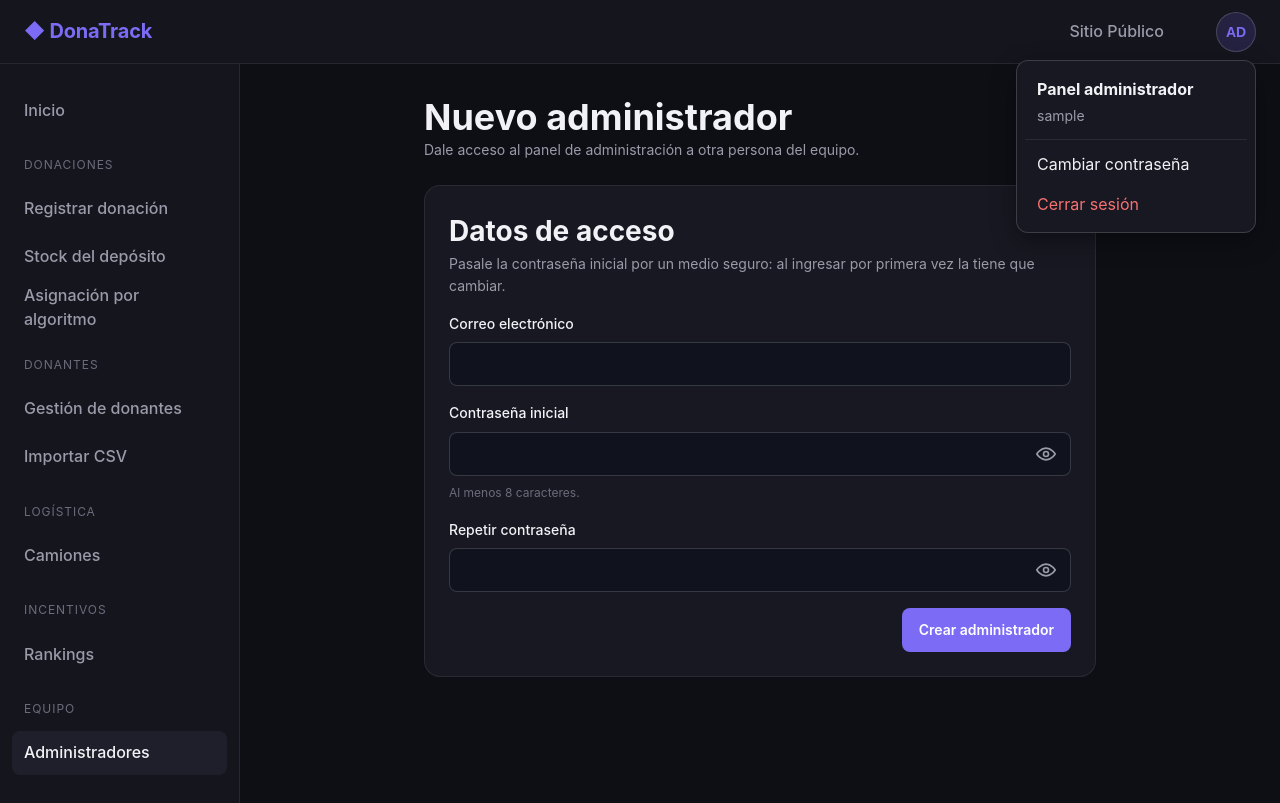
After one commit to niclnt/donatrack-frontend, a Spring Boot app: page /admin/administradores in a window 1280 px wide, after a click on "AD". The commit adds this page. Run offline with Spring Boot 4, Linux system fonts and the light colour scheme; the visitor is signed in with stand-in values (Sample User, id 1); some of the project's set-up classes (security, data sources, template engines, error pages and the like) are left out, and stand-ins take their place; some libraries are stand-ins or nearby versions.

Commit message:
admin puede crear a otro admin, cambio el panel de perfil, agrego campo para que al cargar la donacion se pueda poner una foto opcional

```diff
--- a/src/main/java/ar/edu/utn/frba/ddsi/donatrack_frontend/controllers/AdminController.java
+++ b/src/main/java/ar/edu/utn/frba/ddsi/donatrack_frontend/controllers/AdminController.java
@@ -17,6 +17,9 @@ import ar.edu.utn.frba.ddsi.donatrack_frontend.services.internal.WebApiCallerSer
 import org.springframework.beans.factory.annotation.Value;
 import org.springframework.core.io.ByteArrayResource;
 import org.springframework.format.annotation.DateTimeFormat;
+import org.springframework.http.HttpEntity;
+import org.springframework.http.HttpHeaders;
+import org.springframework.http.MediaType;
 import org.springframework.security.core.Authentication;
 import org.springframework.stereotype.Controller;
 import org.springframework.ui.Model;
@@ -251,6 +254,8 @@ public class AdminController {
             @RequestParam String descripcion,
             @RequestParam String responsable,
             @RequestParam MultiValueMap<String, String> params,
+            // Un input por bien (vacio si no se adjunto foto): la posicion indica a que bien corresponde
+            @RequestParam(value = "fotoBien", required = false) List<MultipartFile> fotosBienes,
             Authentication authentication,
             Model model) {
 
@@ -274,7 +279,16 @@ public class AdminController {
         String backendUrl = donacionesServiceUrl + "/donaciones-service/donaciones/donantes/" + donanteId;
 
         try {
-            webApiCallerService.post(backendUrl, request, String.class);
+            MultiValueMap<String, Object> partesFotos = partesDeFotos(fotosBienes);
+            if (partesFotos.isEmpty()) {
+                webApiCallerService.post(backendUrl, request, String.class);
+            } else {
+                // Con fotos: multipart con la donacion en JSON y una parte "foto-{i}" por bien
+                HttpHeaders json = new HttpHeaders();
+                json.setContentType(MediaType.APPLICATION_JSON);
+                partesFotos.add("donacion", new HttpEntity<>(request, json));
+                webApiCallerService.postMultipart(backendUrl, partesFotos, String.class);
+            }
             model.addAttribute("exito", "Donación registrada correctamente en depósito (" + bienes.size() + " bien(es)).");
         } catch (ApiException e) {
             // Validacion del back: no se registro nada; se listan los campos con error
@@ -286,6 +300,27 @@ public class AdminController {
 
         cargarCategorias(model);
         return "admin/registrar-donacion";
+    }
+
+    // Cada foto viaja con su nombre y Content-Type; donaciones la guarda en el almacenamiento de imagenes
+    private static MultiValueMap<String, Object> partesDeFotos(List<MultipartFile> fotos) throws IOException {
+        MultiValueMap<String, Object> partes = new LinkedMultiValueMap<>();
+        if (fotos == null) return partes;
+        for (int i = 0; i < fotos.size(); i++) {
+            MultipartFile foto = fotos.get(i);
+            if (foto == null || foto.isEmpty()) continue;
+            HttpHeaders encabezado = new HttpHeaders();
+            encabezado.setContentType(foto.getContentType() != null
+                    ? MediaType.parseMediaType(foto.getContentType()) : MediaType.APPLICATION_OCTET_STREAM);
+            String nombre = foto.getOriginalFilename();
+            partes.add("foto-" + i, new HttpEntity<>(new ByteArrayResource(foto.getBytes()) {
+                @Override
+                public String getFilename() {
+                    return nombre;
+                }
+            }, encabezado));
+        }
+        return partes;
     }
 
     private List<BienDTO> armarBienes(MultiValueMap<String, String> params) {
@@ -658,6 +693,47 @@ public class AdminController {
         return "admin/rankings";
     }
 
+    // --- ALTA DE ADMINISTRADORES ---
+
+    @GetMapping("/admin/administradores")
+    public String mostrarAltaAdministrador() {
+        return "admin/administradores";
+    }
+
+    // Auth solo deja crear el rol ADMIN si quien llama es admin: se usa el token de la sesion.
+    // La contraseña queda como inicial y el nuevo admin la tiene que cambiar al entrar.
+    @PostMapping("/admin/administradores")
+    public String crearAdministrador(
+            @RequestParam String mail,
+            @RequestParam String password,
+            @RequestParam String confirmacion,
+            RedirectAttributes redirect) {
+
+        String mailNormalizado = mail == null ? "" : mail.trim();
+        String error = null;
+        if (mailNormalizado.isEmpty() || password == null || password.isBlank()) {
+            error = "Completá el correo y la contraseña inicial.";
+        } else if (password.length() < 8) {
+            error = "La contraseña inicial debe tener al menos 8 caracteres.";
+        } else if (!password.equals(confirmacion)) {
+            error = "Las contraseñas no coinciden.";
+        } else {
+            try {
+                Map<String, String> usuario = Map.of("mail", mailNormalizado, "password", password, "rol", SesionUsuario.ROL_ADMIN);
+                webApiCallerService.post(authServiceUrl + "/usuarios", usuario, Map.class);
+                redirect.addFlashAttribute("exito", "Administrador " + mailNormalizado
+                        + " creado. Al ingresar por primera vez va a tener que cambiar la contraseña.");
+                return "redirect:/admin/administradores";
+            } catch (ApiException | ServicioNoDisponibleException e) {
+                error = "No se pudo crear el administrador: " + e.getMessage();
+            }
+        }
+        // Se conserva el correo para no tener que tipearlo de nuevo
+        redirect.addFlashAttribute("mail", mailNormalizado);
+        redirect.addFlashAttribute("error", error);
+        return "redirect:/admin/administradores";
+    }
+
     // --- REQ 20: IMPORTAR CSV ---
 
     @GetMapping("/admin/importar-csv")
--- a/src/main/resources/static/assets/css/styles.css
+++ b/src/main/resources/static/assets/css/styles.css
@@ -157,6 +157,30 @@ ul { margin: 0; padding: 0; list-style: none; }
   border: 1px solid var(--border-strong);
   cursor: pointer;
 }
+
+/* Menú de cuenta desplegable debajo del avatar */
+.user-menu { position: relative; }
+.user-menu__panel {
+  position: absolute; top: calc(100% + var(--sp-2)); right: 0; z-index: 1100;
+  min-width: 240px; padding: var(--sp-2);
+  background: var(--surface); border: 1px solid var(--border-strong);
+  border-radius: var(--radius-md); box-shadow: var(--shadow-2);
+}
+.user-menu__panel[hidden] { display: none; }
+.user-menu__head {
+  display: flex; flex-direction: column; gap: var(--sp-1);
+  padding: var(--sp-2) var(--sp-3) var(--sp-3); margin-bottom: var(--sp-1);
+  border-bottom: 1px solid var(--border); overflow-wrap: anywhere;
+}
+.user-menu__head .muted { font-size: var(--fs-sm); }
+.user-menu__item {
+  display: flex; align-items: center; width: 100%; min-height: 40px;
+  padding: 0 var(--sp-3); border: 0; border-radius: var(--radius-sm);
+  background: transparent; color: var(--text); font: inherit; text-align: left; cursor: pointer;
+}
+.user-menu__item:hover, .user-menu__item:focus-visible { background: var(--surface-2); }
+.user-menu__item--danger { color: var(--danger); }
+.user-menu__item--danger:hover { background: var(--danger-bg); }
 
 /* Botón hamburguesa (responsive) - OCULTO EN ESCRITORIO */
 .nav-toggle {
--- a/src/main/resources/static/assets/js/app.js
+++ b/src/main/resources/static/assets/js/app.js
@@ -62,6 +62,27 @@
     });
     document.addEventListener("keydown", function (e) {
       if (e.key === "Escape") modal.hidden = true;
+    });
+  });
+
+  /* --- Menú de cuenta (desplegable bajo el avatar) --- */
+  document.querySelectorAll("[data-user-menu]").forEach(function (menu) {
+    var btn = menu.querySelector("[data-user-menu-toggle]");
+    var panel = menu.querySelector(".user-menu__panel");
+    if (!btn || !panel) return;
+    function setOpen(open) {
+      panel.hidden = !open;
+      btn.setAttribute("aria-expanded", String(open));
+    }
+    btn.addEventListener("click", function (e) {
+      e.stopPropagation();
+      setOpen(panel.hidden);
+    });
+    document.addEventListener("click", function (e) {
+      if (!menu.contains(e.target)) setOpen(false);
+    });
+    document.addEventListener("keydown", function (e) {
+      if (e.key === "Escape" && !panel.hidden) { setOpen(false); btn.focus(); }
     });
   });
 
--- /dev/null
+++ b/src/main/resources/templates/admin/administradores.html
@@ -0,0 +1,62 @@
+<!DOCTYPE html>
+<html lang="es" xmlns:th="http://www.thymeleaf.org">
+<head th:replace="~{fragments/base :: head('Administradores — DonaTrack')}"></head>
+<body>
+<a class="skip-link" href="#main">Saltar al contenido</a>
+
+<div class="page">
+    <header th:replace="~{fragments/base :: topbarAdmin}"></header>
+
+    <div class="shell">
+        <aside th:replace="~{fragments/base :: sidebarAdmin('administradores')}"></aside>
+
+        <main id="main" class="shell__main">
+            <div class="container" style="max-width: 720px;">
+                <div class="page-head">
+                    <div>
+                        <h1>Nuevo administrador</h1>
+                        <p class="page-head__sub">Dale acceso al panel de administración a otra persona del equipo.</p>
+                    </div>
+                </div>
+
+                <div th:if="${error}" class="alert alert-danger" th:text="${error}" style="margin-bottom: 20px;"></div>
+                <div th:if="${exito}" class="alert alert-success" th:text="${exito}" style="margin-bottom: 20px;"></div>
+
+                <section class="card" aria-labelledby="alta-admin-title">
+                    <div class="card__header">
+                        <div>
+                            <h2 id="alta-admin-title">Datos de acceso</h2>
+                            <p class="muted" style="font-size: var(--fs-sm);">Pasale la contraseña inicial por un medio seguro: al ingresar por primera vez la tiene que cambiar.</p>
+                        </div>
+                    </div>
+
+                    <form th:action="@{/admin/administradores}" method="post">
+                        <div class="field">
+                            <label class="field__label" for="mail">Correo electrónico</label>
+                            <input class="input" id="mail" name="mail" type="email" autocomplete="off" required
+                                   th:value="${mail}">
+                        </div>
+                        <div class="field">
+                            <label class="field__label" for="password">Contraseña inicial</label>
+                            <input class="input" id="password" name="password" type="password" autocomplete="new-password"
+                                   minlength="8" required>
+                            <p class="field__hint">Al menos 8 caracteres.</p>
+                        </div>
+                        <div class="field">
+                            <label class="field__label" for="confirmacion">Repetir contraseña</label>
+                            <input class="input" id="confirmacion" name="confirmacion" type="password" autocomplete="new-password"
+                                   minlength="8" required>
+                        </div>
+                        <div class="flex justify-end mt-4">
+                            <button class="btn btn--primary" type="submit">Crear administrador</button>
+                        </div>
+                    </form>
+                </section>
+            </div>
+        </main>
+    </div>
+</div>
+
+<script th:src="@{/assets/js/app.js}"></script>
+</body>
+</html>
--- a/src/main/resources/templates/fragments/base.html
+++ b/src/main/resources/templates/fragments/base.html
@@ -54,21 +54,20 @@
             <a class="btn btn--primary btn--sm" th:href="@{/registro}">Registrarme</a>
         </th:block>
 
-        <button sec:authorize="isAuthenticated()" class="avatar" data-modal-open="modal-cuenta" aria-label="Mi cuenta"
-                th:text="${session.DONANTE_NOMBRE != null ? #strings.toUpperCase(#strings.substring(session.DONANTE_NOMBRE, 0, 2)) : #strings.toUpperCase(#strings.substring(#authentication.name, 0, 2))}">
-        </button>
-    </div>
-
-    <!-- Modal de Cuenta + cerrar sesión -->
-    <div sec:authorize="isAuthenticated()" class="modal" id="modal-cuenta" hidden role="dialog" aria-modal="true" aria-labelledby="modal-cuenta-h">
-        <div class="modal__box">
-            <h2 id="modal-cuenta-h" style="font-size: var(--fs-lg);">Mi cuenta</h2>
-            <p class="muted mt-4" sec:authentication="name">usuario@mail.com</p>
-            <div class="modal__actions">
-                <button class="btn btn--ghost" data-modal-close>Cerrar</button>
-                <a class="btn btn--ghost" th:href="@{/cuenta/contrasenia}">Cambiar contraseña</a>
+        <!-- Menú de cuenta: se despliega debajo del avatar -->
+        <div sec:authorize="isAuthenticated()" class="user-menu" data-user-menu>
+            <button class="avatar" type="button" data-user-menu-toggle aria-haspopup="true" aria-expanded="false"
+                    aria-controls="menu-cuenta" aria-label="Mi cuenta"
+                    th:text="${session.DONANTE_NOMBRE != null ? #strings.toUpperCase(#strings.substring(session.DONANTE_NOMBRE, 0, 2)) : #strings.toUpperCase(#strings.substring(#authentication.name, 0, 2))}">
+            </button>
+            <div class="user-menu__panel" id="menu-cuenta" hidden>
+                <div class="user-menu__head">
+                    <strong>Mi cuenta</strong>
+                    <span class="muted" sec:authentication="name">usuario@mail.com</span>
+                </div>
+                <a class="user-menu__item" th:href="@{/cuenta/contrasenia}">Cambiar contraseña</a>
                 <form th:action="@{/logout}" method="post">
-                    <button class="btn btn--danger" type="submit">Cerrar sesión</button>
+                    <button class="user-menu__item user-menu__item--danger" type="submit">Cerrar sesión</button>
                 </form>
             </div>
         </div>
@@ -83,19 +82,18 @@
         <a th:href="@{/}">Sitio Público</a>
     </nav>
     <div class="topbar__actions">
-        <button class="avatar" data-modal-open="modal-cuenta" aria-label="Mi cuenta">AD</button>
-    </div>
-
-    <!-- Modal de Cuenta + cerrar sesión -->
-    <div class="modal" id="modal-cuenta" hidden role="dialog" aria-modal="true" aria-labelledby="modal-cuenta-h">
-        <div class="modal__box">
-            <h2 id="modal-cuenta-h" style="font-size: var(--fs-lg);">Panel administrador</h2>
-            <p class="muted mt-4" sec:authentication="name">admin@mail.com</p>
-            <div class="modal__actions">
-                <button class="btn btn--ghost" data-modal-close>Cerrar</button>
-                <a class="btn btn--ghost" th:href="@{/cuenta/contrasenia}">Cambiar contraseña</a>
+        <!-- Menú de cuenta: se despliega debajo del avatar -->
+        <div class="user-menu" data-user-menu>
+            <button class="avatar" type="button" data-user-menu-toggle aria-haspopup="true" aria-expanded="false"
+                    aria-controls="menu-cuenta" aria-label="Mi cuenta">AD</button>
+            <div class="user-menu__panel" id="menu-cuenta" hidden>
+                <div class="user-menu__head">
+                    <strong>Panel administrador</strong>
+                    <span class="muted" sec:authentication="name">admin@mail.com</span>
+                </div>
+                <a class="user-menu__item" th:href="@{/cuenta/contrasenia}">Cambiar contraseña</a>
                 <form th:action="@{/logout}" method="post">
-                    <button class="btn btn--danger" type="submit">Cerrar sesión</button>
+                    <button class="user-menu__item user-menu__item--danger" type="submit">Cerrar sesión</button>
                 </form>
             </div>
         </div>
@@ -121,6 +119,9 @@
 
     <p class="sidebar__label">Incentivos</p>
     <a th:href="@{/admin/rankings}" th:attr="aria-current=${paginaActual == 'rankings' ? 'page' : null}">Rankings</a>
+
+    <p class="sidebar__label">Equipo</p>
+    <a th:href="@{/admin/administradores}" th:attr="aria-current=${paginaActual == 'administradores' ? 'page' : null}">Administradores</a>
 </aside>
 
 </body>
```
Also changed, not shown: src/main/java/ar/edu/utn/frba/ddsi/donatrack_frontend/controllers/FotosController.java (+17 -4 lines), src/main/resources/templates/admin/deposito-vencidas.html (+8 -1 lines), src/main/resources/templates/admin/registrar-donacion.html (+9 -1 lines), src/main/resources/templates/ong/necesidades.html (+0 -17 lines).
